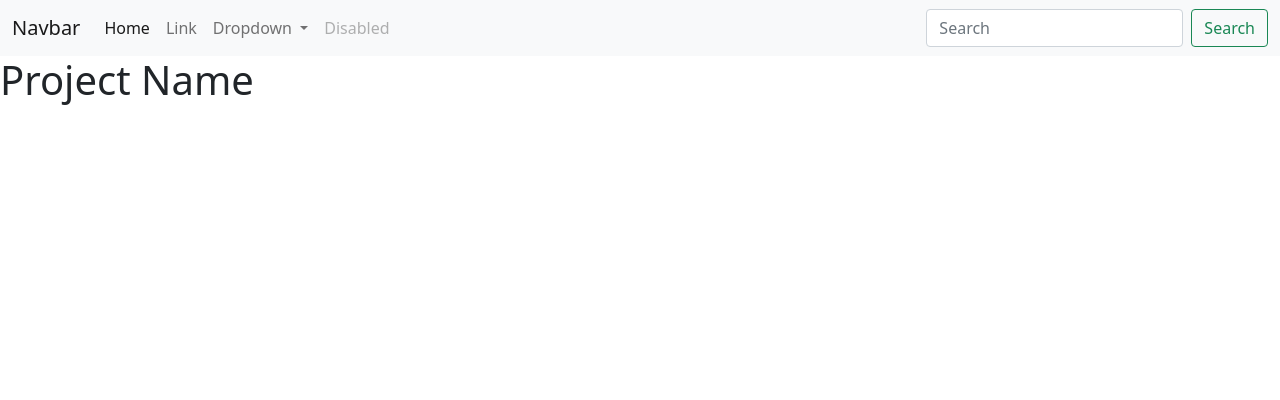
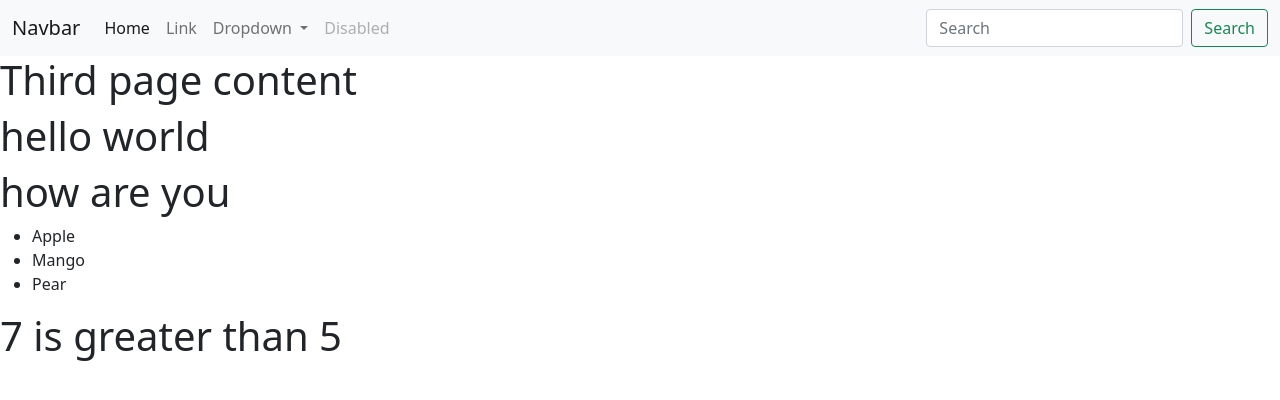
Before and after one commit to THunder-max/Django-App1, a Django app: page /thirdpage in a window 1280 px wide. Shown: the top 400 px of the page. Run offline with Django 4.2, Linux system fonts and the light colour scheme.

Commit message:
last changes for 13/05/22

```diff
--- a/myapp/views.py
+++ b/myapp/views.py
@@ -1,3 +1,4 @@
+from multiprocessing import context
 from django.shortcuts import render
 from django.http import HttpResponse,JsonResponse
 # Create your views here.
@@ -30,7 +31,17 @@ def mysecondpage(request):
 
 def mythirdpage(request):
     var = 'hello world'
+    greeting = 'how are you'
+    fruits = ["Apple", "Mango", "Pear"]
+    num1 , num2 = 7 , 5
+    ans = num1 > num2
+    # print(ans)
     mydictionary = {
-        'var' : var
+        'var' : var,
+        'msg' : greeting,
+        'myfruits' : fruits,
+        'num1': num1,
+        'num2':num2,
+        'ans':ans
     }
-    return render(request, 'thirdpage.htm')
+    return render(request, 'thirdpage.htm',context=mydictionary)
--- a/templates/index.htm
+++ b/templates/index.htm
@@ -48,8 +48,10 @@
         </div>
       </nav>
 
+    {% block content %}
+    <h1>Index content</h1>
     <h1>Project Name </h1>
-
+    {% endblock %}
     <!-- Optional JavaScript; choose one of the two! -->
 
     <!-- Option 1: Bootstrap Bundle with Popper -->
@@ -60,5 +62,7 @@
     <script src="https://cdn.jsdelivr.net/npm/@popperjs/core@2.10.2/dist/umd/popper.min.js" integrity="sha384-7+zCNj/IqJ95wo16oMtfsKbZ9ccEh31eOz1HGyDuCQ6wgnyJNSYdrPa03rtR1zdB" crossorigin="anonymous"></script>
     <script src="https://cdn.jsdelivr.net/npm/bootstrap@5.1.3/dist/js/bootstrap.min.js" integrity="sha384-QJHtvGhmr9XOIpI6YVutG+2QOK9T+ZnN4kzFN1RtK3zEFEIsxhlmWl5/YESvpZ13" crossorigin="anonymous"></script>
     -->
+
+
   </body>
 </html>
--- a/templates/secondpage.htm
+++ b/templates/secondpage.htm
@@ -1,2 +1,5 @@
 {% extends "index.htm" %}
 {% block title %}Secondpage{% endblock %}
+{% block content %}
+<h1>Secondpage Content</h1>
+{% endblock%}
--- a/templates/thirdpage.htm
+++ b/templates/thirdpage.htm
@@ -1,5 +1,26 @@
 {% extends "index.htm" %}
 {% block title %}Thirdpage{% endblock %}
 {% block content%}
+<h1>Third page content</h1>
 <h1>{{var}}</h1>
+<h1>{{msg}}</h1>
+<ul>
+    {% for i in myfruits %}
+    <li>{{i}}</li>
+    {% endfor %}
+</ul>
+{% if ans %}
+<h1>{{num1}} is greater than {{num2}}</h1>
+{% else %}
+<h1>{{num2}} is greater than {{num1}}</h1>
+{% endif %}
+
+
+
+
+
+
+
+
+
 {% endblock %}
```
